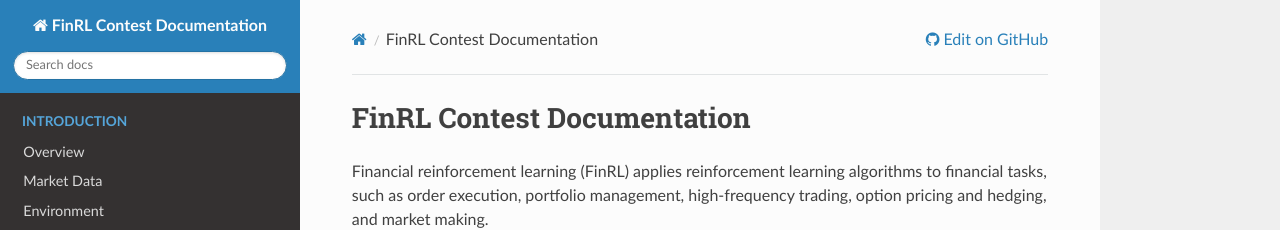
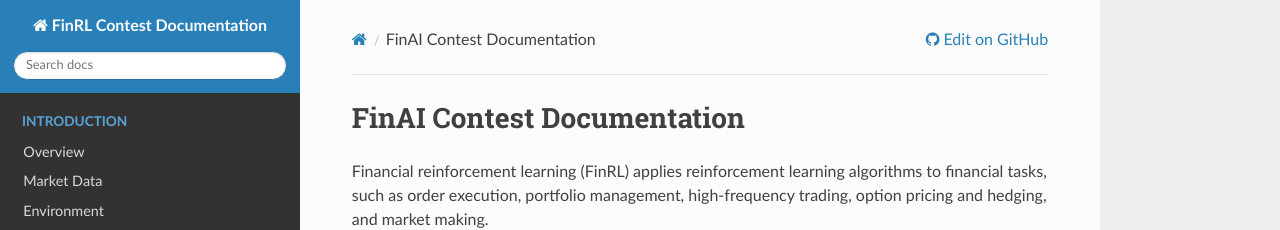
Before and after one commit to Xingyu025/FinAI-Contest, a Sphinx documentation site: the page built from docs/source/index.rst, in a window 1280 px wide and 900 px high. Shown: the top 230 px of the window. Built offline with Sphinx 7.4.7 and the Read the Docs theme 3.1.0, drawn with Linux system fonts in a browser that asks for light colours.

Commit message:
Update index.rst

```diff
--- a/docs/source/index.rst
+++ b/docs/source/index.rst
@@ -1,9 +1,9 @@
-.. FinRL Contest documentation master file, created by
+.. FinAI Contest documentation master file, created by
    sphinx-quickstart on Tue Jan 21 19:38:31 2025.
    You can adapt this file completely to your liking, but it should at least
    contain the root `toctree` directive.
 
-FinRL Contest Documentation
+FinAI Contest Documentation
 ==================================================
 
 .. Add your content using ``reStructuredText`` syntax. See the
```
